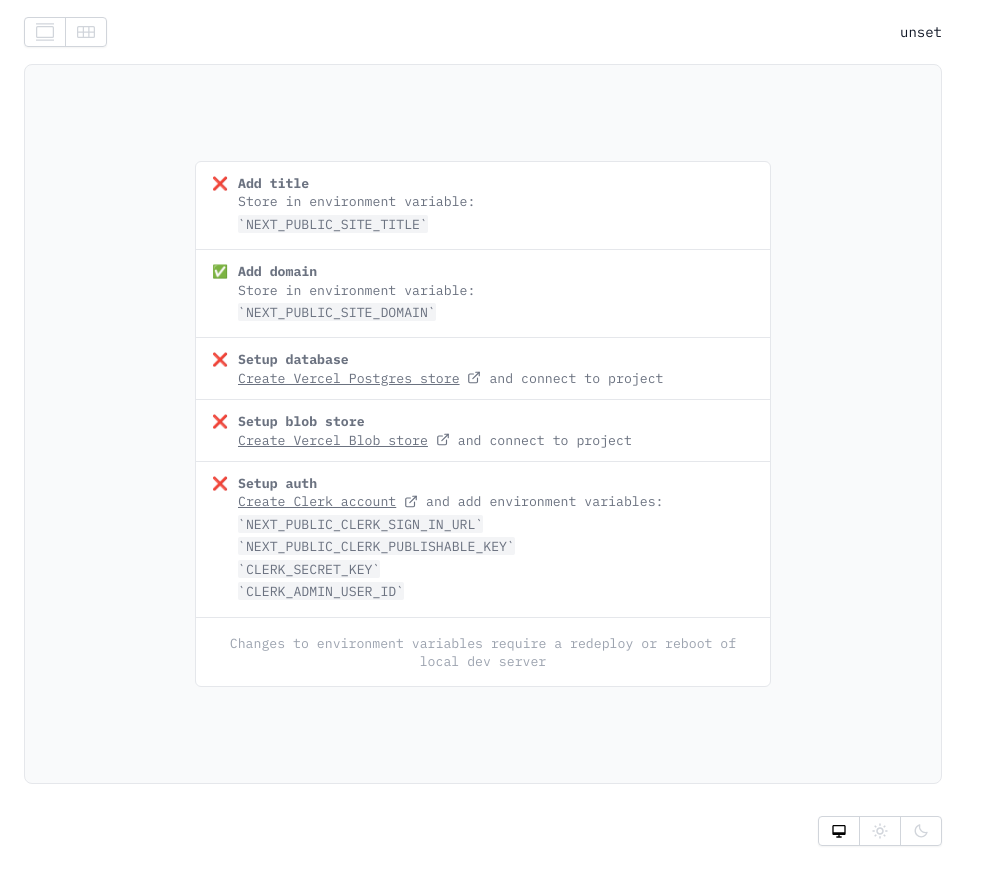
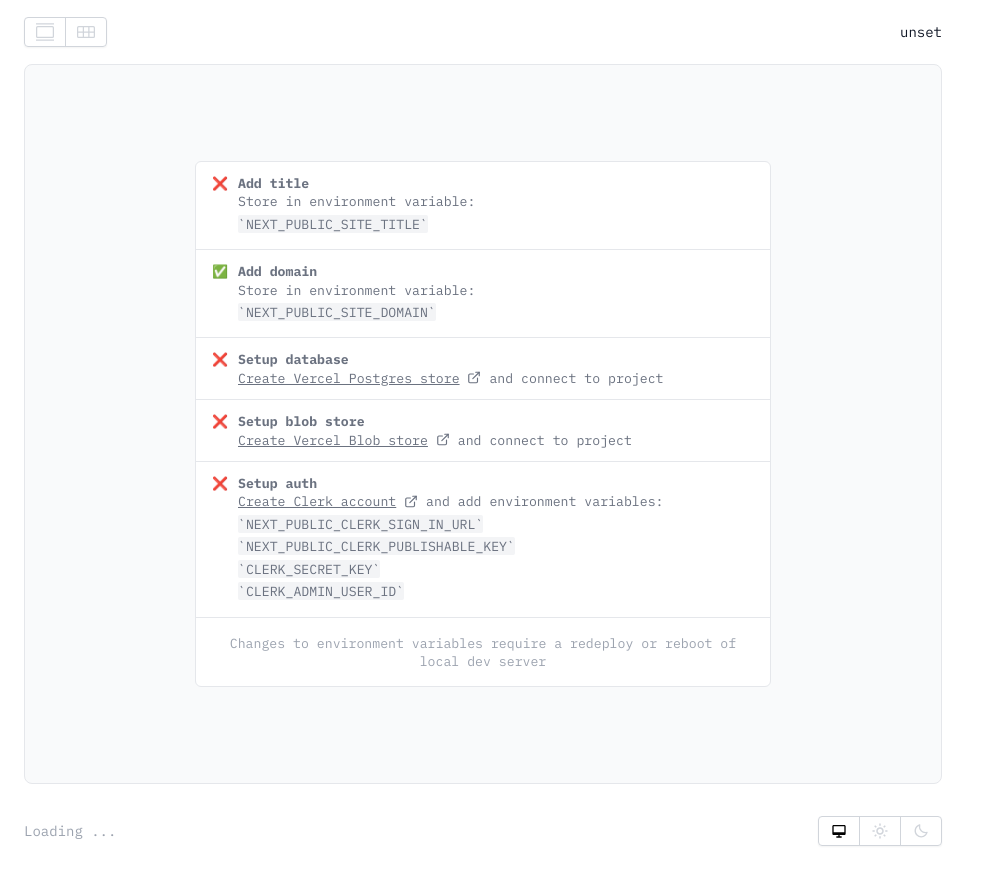
Before and after one commit to th-shubham/exif-blog, a Next.js app: page /checklist in a window 1280 px wide. Shown: the top 884 px of the page, without its empty margins (0-981 px from the left). Built offline with nearby package versions, Linux system fonts and the light colour scheme; no server answers.

Commit message:
Finish `next-auth` proof of concept

```diff
--- a/src/app/(auth-state)/layout.tsx
+++ b/src/app/(auth-state)/layout.tsx
@@ -1,5 +1,5 @@
 import AuthNav from '@/components/AuthNav';
-import { ClerkProvider } from '@clerk/nextjs';
+import { SessionProvider } from 'next-auth/react';
 
 export default function RootLayout({
   children,
@@ -7,11 +7,11 @@ export default function RootLayout({
   children: React.ReactNode
 }) {
   return (
-    <ClerkProvider>
+    <SessionProvider>
       {children}
       <div className="my-8">
         <AuthNav />
       </div>
-    </ClerkProvider>
+    </SessionProvider>
   );
 }
--- a/src/app/(auth-state)/sign-in/[[...sign-in]]/page.tsx
+++ /dev/null
@@ -1,16 +0,0 @@
-import { cc } from '@/utility/css';
-import { SignIn } from '@clerk/nextjs';
-
-export const runtime = 'edge';
-
-export default function SignInPage() {
-  return (
-    <div className={cc(
-      'fixed top-0 left-0 right-0 bottom-0',
-      'flex items-center justify-center',
-      'translate-x-2',
-    )}>
-      <SignIn />
-    </div>
-  );
-}
--- a/src/app/(isr)/layout.tsx
+++ b/src/app/(isr)/layout.tsx
@@ -1,7 +1,4 @@
-import SiteGrid from '@/components/SiteGrid';
-import ThemeSwitcher from '@/site/ThemeSwitcher';
-import { cc } from '@/utility/css';
-import Link from 'next/link';
+import Footer from '@/components/Footer';
 
 export default function RootLayout({
   children,
@@ -11,23 +8,7 @@ export default function RootLayout({
   return (
     <>
       {children}
-      <SiteGrid
-        contentMain={<div className={cc(
-          'my-8',
-          'flex items-center',
-          'text-gray-400 dark:text-gray-500',
-        )}>
-          <div className="flex-grow">
-            <Link
-              href="/admin/photos"
-              className="hover:text-gray-600 dark:hover:text-gray-400"
-            >
-              Admin
-            </Link>
-          </div>
-          <ThemeSwitcher />
-        </div>}
-      />
+      <Footer />
     </>
   );
 }
--- /dev/null
+++ b/src/app/api/[...nextauth]/route.ts
@@ -0,0 +1,2 @@
+export { GET, POST } from '@/auth';
+export const runtime = 'edge';
--- /dev/null
+++ b/src/app/sign-in/page.tsx
@@ -0,0 +1,21 @@
+import { auth } from '@/auth';
+import LoginButton from '@/components/LoginButton';
+import { cc } from '@/utility/css';
+import Link from 'next/link';
+import { redirect } from 'next/navigation';
+
+export default async function SignInPage() {
+  const session = await auth();
+  if (session?.user) {
+    redirect('/');
+  }
+  return (
+    <div className={cc(
+      'fixed top-0 left-0 right-0 bottom-0',
+      'flex items-center justify-center flex-col gap-8',
+    )}>
+      <LoginButton />
+      <Link href="/">Home</Link>
+    </div>
+  );
+}
--- /dev/null
+++ b/src/auth.ts
@@ -0,0 +1,40 @@
+import NextAuth, { type DefaultSession } from 'next-auth';
+import GitHub from 'next-auth/providers/github';
+
+declare module 'next-auth' {
+  interface Session {
+    user: {
+      id: string
+    } & DefaultSession['user']
+  }
+}
+
+export const {
+  handlers: { GET, POST },
+  auth,
+} = NextAuth({
+  providers: [GitHub({
+    clientId: process.env.GITHUB_CLIENT_ID,
+    clientSecret: process.env.GITHUB_CLIENT_SECRET,
+  })],
+  callbacks: {
+    jwt({ token, profile }) {
+      if (profile) {
+        token.id = profile.id;
+        token.image = profile.avatar_url || profile.picture;
+      }
+      return token;
+    },
+    authorized({ auth }) {
+      // this ensures there is a logged in user for -every- request
+      return (
+        process.env.GITHUB_ADMIN_EMAIL !== undefined &&
+        process.env.GITHUB_ADMIN_EMAIL === auth?.user?.email
+      );
+    },
+  },
+  pages: {
+    // overrides the next-auth default sign-in page
+    signIn: '/sign-in',
+  },
+});
--- a/src/components/AuthNav.tsx
+++ b/src/components/AuthNav.tsx
@@ -2,7 +2,7 @@
 
 import { cc } from '@/utility/css';
 import Link from 'next/link';
-import { useClerk } from '@clerk/nextjs';
+import { useSession, signOut } from 'next-auth/react';
 import ThemeSwitcher from '@/site/ThemeSwitcher';
 import SiteGrid from './SiteGrid';
 import { usePathname } from 'next/navigation';
@@ -14,9 +14,9 @@ const LINK_STYLE = cc(
 );
 
 export default function AuthNav() {
-  const { user, signOut } = useClerk();
+  const { data: session, status  } = useSession();
 
-  const hasState = signOut !== undefined;
+  const hasState = status !== 'loading';
 
   const path = usePathname();
 
@@ -29,10 +29,10 @@ export default function AuthNav() {
         <div className="flex gap-4 flex-grow">
           {hasState
             ? <>
-              {user === undefined &&
+              {session?.user === undefined &&
                 <>Loading ...</>}
-              {user !== undefined && user !== null && <>
-                <div>{user?.emailAddresses[0].emailAddress}</div>
+              {session?.user.email && <>
+                <div>{session.user.email}</div>
                 <div
                   onClick={() => signOut()}
                   className={LINK_STYLE}
--- /dev/null
+++ b/src/components/Footer.tsx
@@ -0,0 +1,38 @@
+'use client';
+
+import { cc } from '@/utility/css';
+import SiteGrid from './SiteGrid';
+import ThemeSwitcher from '@/site/ThemeSwitcher';
+import { signOut } from 'next-auth/react';
+import Link from 'next/link';
+
+export default function Footer() {
+  return (
+    <SiteGrid
+      contentMain={<div className={cc(
+        'my-8',
+        'flex items-center',
+        'text-gray-400 dark:text-gray-500',
+      )}>
+        <div className="flex gap-4 flex-grow">
+          <Link
+            href="/admin/photos"
+            className="hover:text-gray-600 dark:hover:text-gray-400"
+          >
+            Admin
+          </Link>
+          <div
+            className={cc(
+              'cursor-pointer',
+              'hover:text-gray-600 dark:hover:text-gray-400',
+            )}
+            onClick={() => signOut()}
+          >
+            Sign out
+          </div>
+        </div>
+        <ThemeSwitcher />
+      </div>}
+    />
+  );
+}
--- /dev/null
+++ b/src/components/LoginButton.tsx
@@ -0,0 +1,14 @@
+'use client';
+
+import { signIn } from 'next-auth/react';
+
+export default function LoginButton() {
+  return (
+    <div
+      className="button"
+      onClick={() => signIn('github', { callbackUrl: '/' })}
+    >
+      Sign in
+    </div>
+  );
+}
--- a/src/middleware.ts
+++ b/src/middleware.ts
@@ -1,29 +1,5 @@
-import { authMiddleware, redirectToSignIn } from '@clerk/nextjs';
-import { NextResponse } from 'next/server';
-
-export default authMiddleware({
-  afterAuth: (auth, req) => {
-    if (!(
-      auth.isPublicRoute ||
-      auth.userId === process.env.CLERK_ADMIN_USER_ID
-    )) {
-      return redirectToSignIn({ returnBackUrl: req.url });
-    } else {
-      if (req.nextUrl.pathname === '/admin') {
-        return NextResponse.redirect(new URL('/admin/photos', req.url));
-      }
-    }
-  },
-  publicRoutes: [
-    '/',
-    '/grid',
-    '/photos/:photoId',
-    '/photos/:photoId/share',
-    '/photos/:photoId/image',
-    '/deploy-image',
-  ],
-});
+export { auth as middleware } from './auth';
 
 export const config = {
-  matcher: ['/((?!.*\\..*|_next).*)'],
+  matcher: ['/((?!api|_next/static|_next/image|favicon.ico).*)'],
 };
--- a/src/site/globals.css
+++ b/src/site/globals.css
@@ -49,6 +49,7 @@
   }
   button, .button {
     @apply
+      cursor-pointer
       inline-flex gap-2 items-center
       px-4
       text-base
```
Also changed, not shown: package.json (+6 -1 lines), 1 other file (tests, documents, lock files or other folders).
